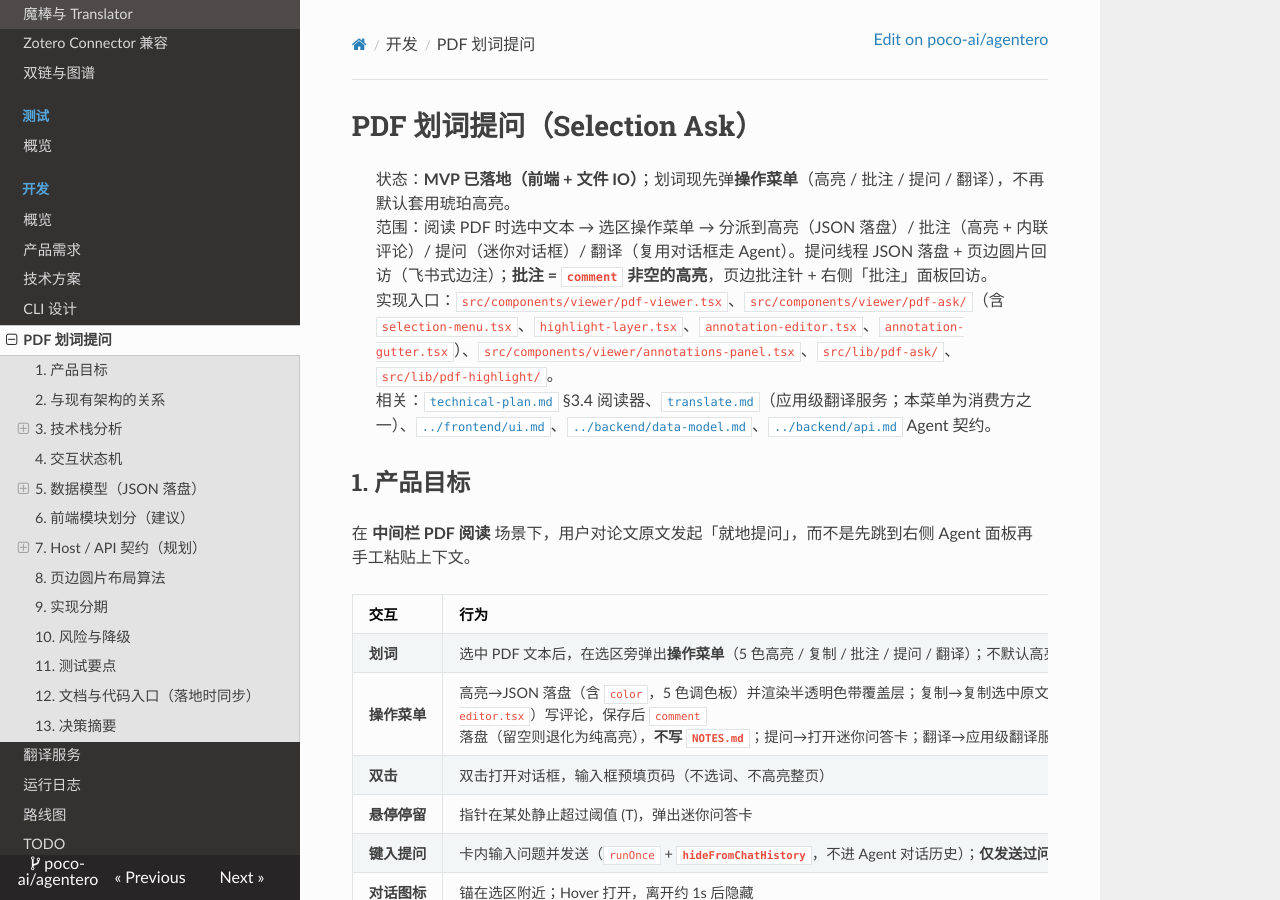
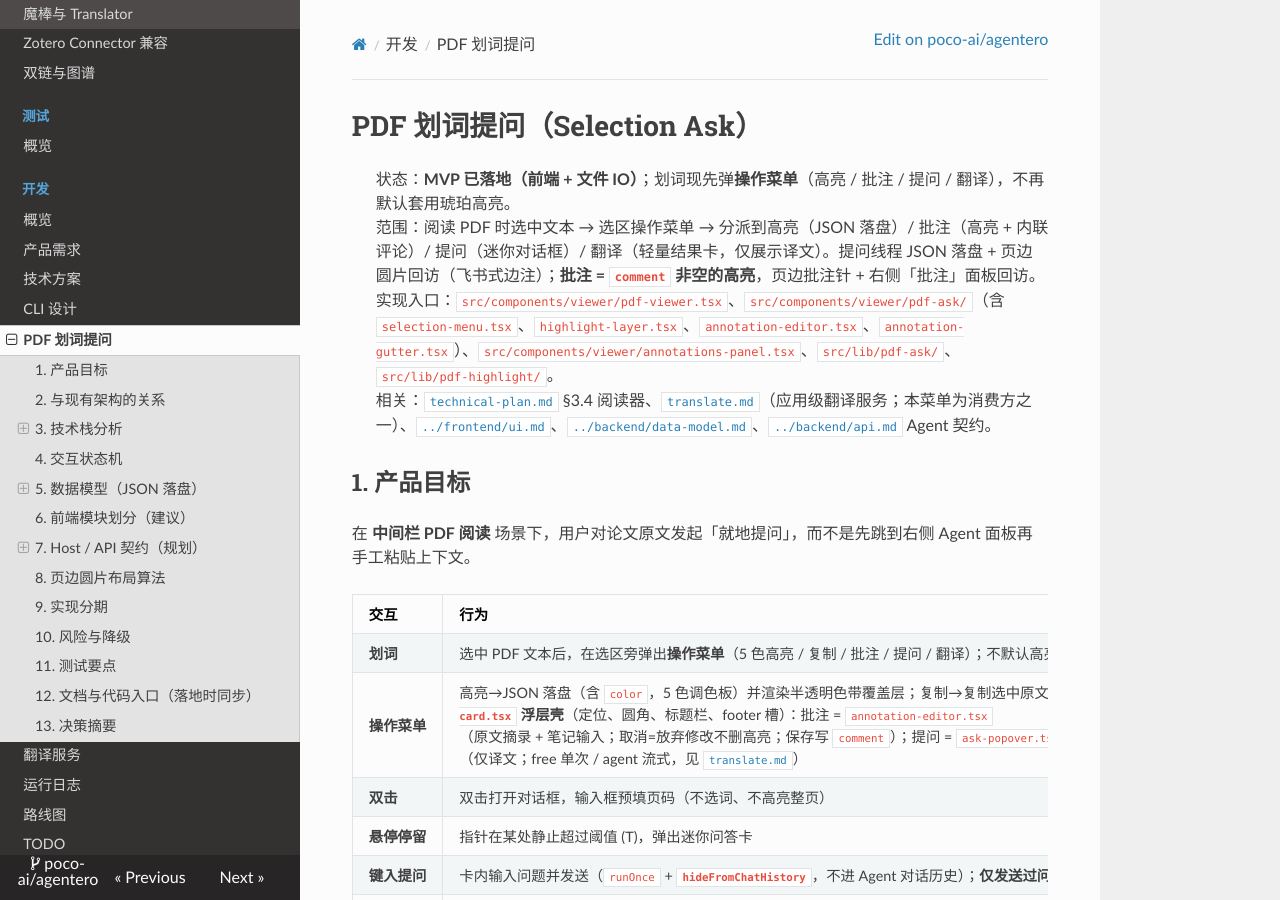
Before and after one commit to July-h5kf3/Agentero, an MkDocs documentation site: the page built from docs/development/pdf-ask.md, in a window 1280 px wide and 900 px high. Built offline with MkDocs 1.6.1, drawn with Linux system fonts in a browser that asks for light colours; nearby versions of some CDN libraries.

Commit message:
docs(pdf): document SelectionCard shell and selection translate card

```diff
--- a/docs/development/pdf-ask.md
+++ b/docs/development/pdf-ask.md
@@ -1,7 +1,7 @@
 # PDF 划词提问（Selection Ask）
 
 > 状态：**MVP 已落地（前端 + 文件 IO）**；划词现先弹**操作菜单**（高亮 / 批注 / 提问 / 翻译），不再默认套用琥珀高亮。
-> 范围：阅读 PDF 时选中文本 → 选区操作菜单 → 分派到高亮（JSON 落盘）/ 批注（高亮 + 内联评论）/ 提问（迷你对话框）/ 翻译（复用对话框走 Agent）。提问线程 JSON 落盘 + 页边圆片回访（飞书式边注）；**批注 = `comment` 非空的高亮**，页边批注针 + 右侧「批注」面板回访。
+> 范围：阅读 PDF 时选中文本 → 选区操作菜单 → 分派到高亮（JSON 落盘）/ 批注（高亮 + 内联评论）/ 提问（迷你对话框）/ 翻译（轻量结果卡，仅展示译文）。提问线程 JSON 落盘 + 页边圆片回访（飞书式边注）；**批注 = `comment` 非空的高亮**，页边批注针 + 右侧「批注」面板回访。
 > 实现入口：`src/components/viewer/pdf-viewer.tsx`、`src/components/viewer/pdf-ask/`（含 `selection-menu.tsx`、`highlight-layer.tsx`、`annotation-editor.tsx`、`annotation-gutter.tsx`）、`src/components/viewer/annotations-panel.tsx`、`src/lib/pdf-ask/`、`src/lib/pdf-highlight/`。
 > 相关：[`technical-plan.md`](technical-plan.md) §3.4 阅读器、[`translate.md`](translate.md)（应用级翻译服务；本菜单为消费方之一）、[`../frontend/ui.md`](../frontend/ui.md)、[`../backend/data-model.md`](../backend/data-model.md)、[`../backend/api.md`](../backend/api.md) Agent 契约。
 
@@ -12,7 +12,7 @@
 | 交互 | 行为 |
 |---|---|
 | **划词** | 选中 PDF 文本后，在选区旁弹出**操作菜单**（5 色高亮 / 复制 / 批注 / 提问 / 翻译）；不默认高亮，只保留平滑蓝色选区覆盖层 |
-| **操作菜单** | 高亮→JSON 落盘（含 `color`，5 色调色板）并渲染半透明色带覆盖层；复制→复制选中原文（菜单内联「已复制」）；批注→先建高亮，再在选区旁弹出**内联编辑器**（`annotation-editor.tsx`）写评论，保存后 `comment` 落盘（留空则退化为纯高亮），**不写 `NOTES.md`**；提问→打开迷你问答卡；翻译→应用级翻译服务（默认 free 单次 / agent 流式，见 [`translate.md`](translate.md)） |
+| **操作菜单** | 高亮→JSON 落盘（含 `color`，5 色调色板）并渲染半透明色带覆盖层；复制→复制选中原文（菜单内联「已复制」）；批注 / 提问 / 翻译共用 **`selection-card.tsx` 浮层壳**（定位、圆角、标题栏、footer 槽）：批注 = `annotation-editor.tsx`（原文摘录 + 笔记输入；取消=放弃修改不删高亮；保存写 `comment`）；提问 = `ask-popover.tsx`（对话 + 输入）；翻译 = `translate-card.tsx`（仅译文；free 单次 / agent 流式，见 [`translate.md`](translate.md)） |
 | **双击** | 双击打开对话框，输入框预填页码（不选词、不高亮整页） |
 | **悬停停留** | 指针在某处静止超过阈值 \(T\)，弹出迷你问答卡 |
 | **键入提问** | 卡内输入问题并发送（`runOnce` + **`hideFromChatHistory`**，不进 Agent 对话历史）；**仅发送过问题的线程**保留对话图标 |
```
